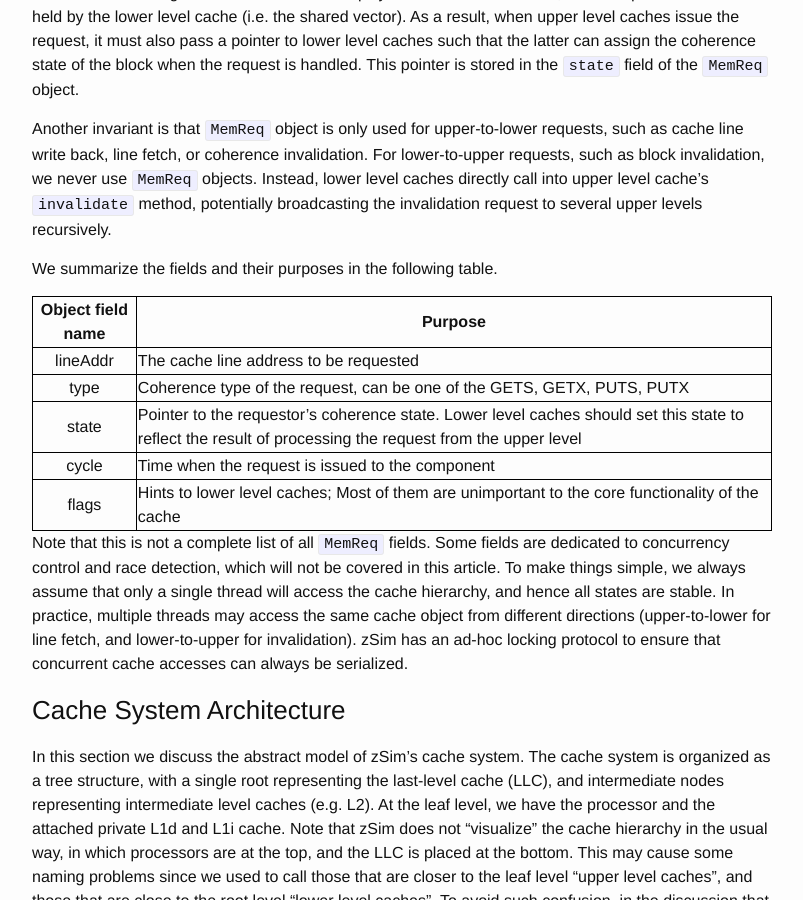
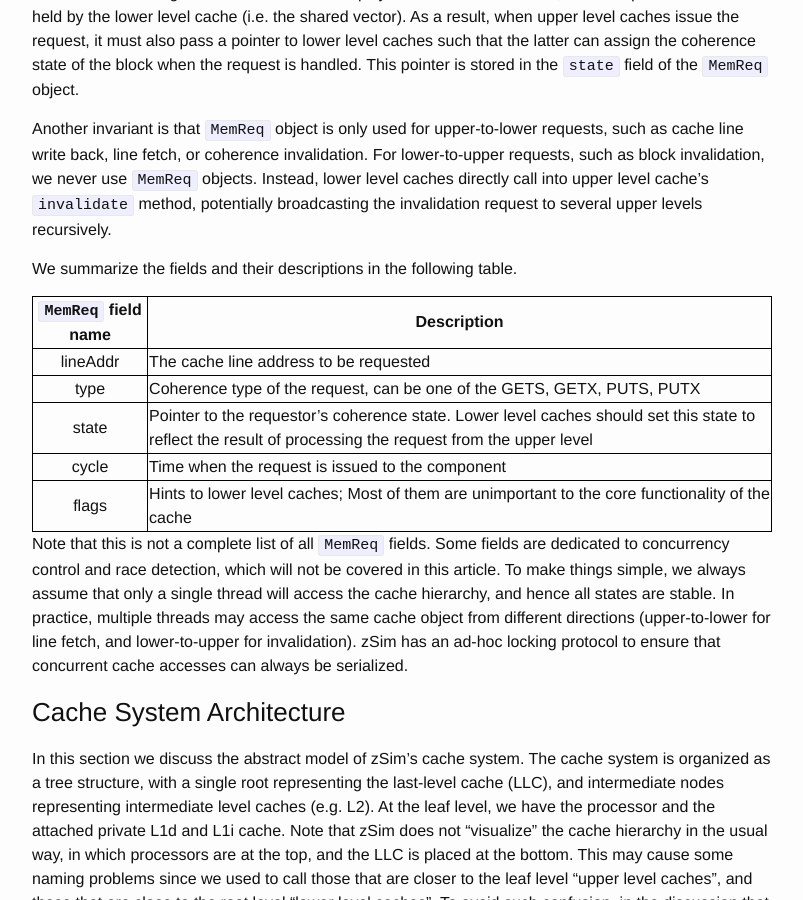
Before and after one commit to wangziqi2013/wangziqi2013.github.io, a Jekyll site: the page built from _posts/2019-12-24-understand-zsim-cc-sim.markdown, in a window 1280 px wide and 900 px high, scrolled down 2316 px. Shown: the whole window, without its empty margins (238-1041 px from the left). Built offline with Jekyll 4.4.1, drawn with Linux system fonts in a browser that asks for light colours; some of the changed text lies outside the part shown.

Commit message:
Adding fields

```diff
--- a/_posts/2019-12-24-understand-zsim-cc-sim.markdown
+++ b/_posts/2019-12-24-understand-zsim-cc-sim.markdown
@@ -93,9 +93,9 @@ fetch, or coherence invalidation. For lower-to-upper requests, such as block inv
 Instead, lower level caches directly call into upper level cache's `invalidate` method, potentially broadcasting the
 invalidation request to several upper levels recursively.
 
-We summarize the fields and their purposes in the following table.
+We summarize the fields and their descriptions in the following table.
 
-| Object field name | Purpose |
+| `MemReq` field name | Description |
 |:--------------:|-----------|
 | lineAddr | The cache line address to be requested |
 | type | Coherence type of the request, can be one of the GETS, GETX, PUTS, PUTX |
@@ -153,3 +153,5 @@ message sent to child caches if the evicted block is also cached by at least one
 Each simulated cache object consists a tag array for storing address tags and eviction information, a replacement policy
 object that is purely logical, a coherence controller object which maintains the coherence states and shared vectors of
 each block, and access latencies for reading the tag array (`accLat`) and invalidating a block (`invLat`) respectively.
+The following table lists all data members of `class Cache` and a short description. In the following sections we will
+discuss these cache components individually.
```
